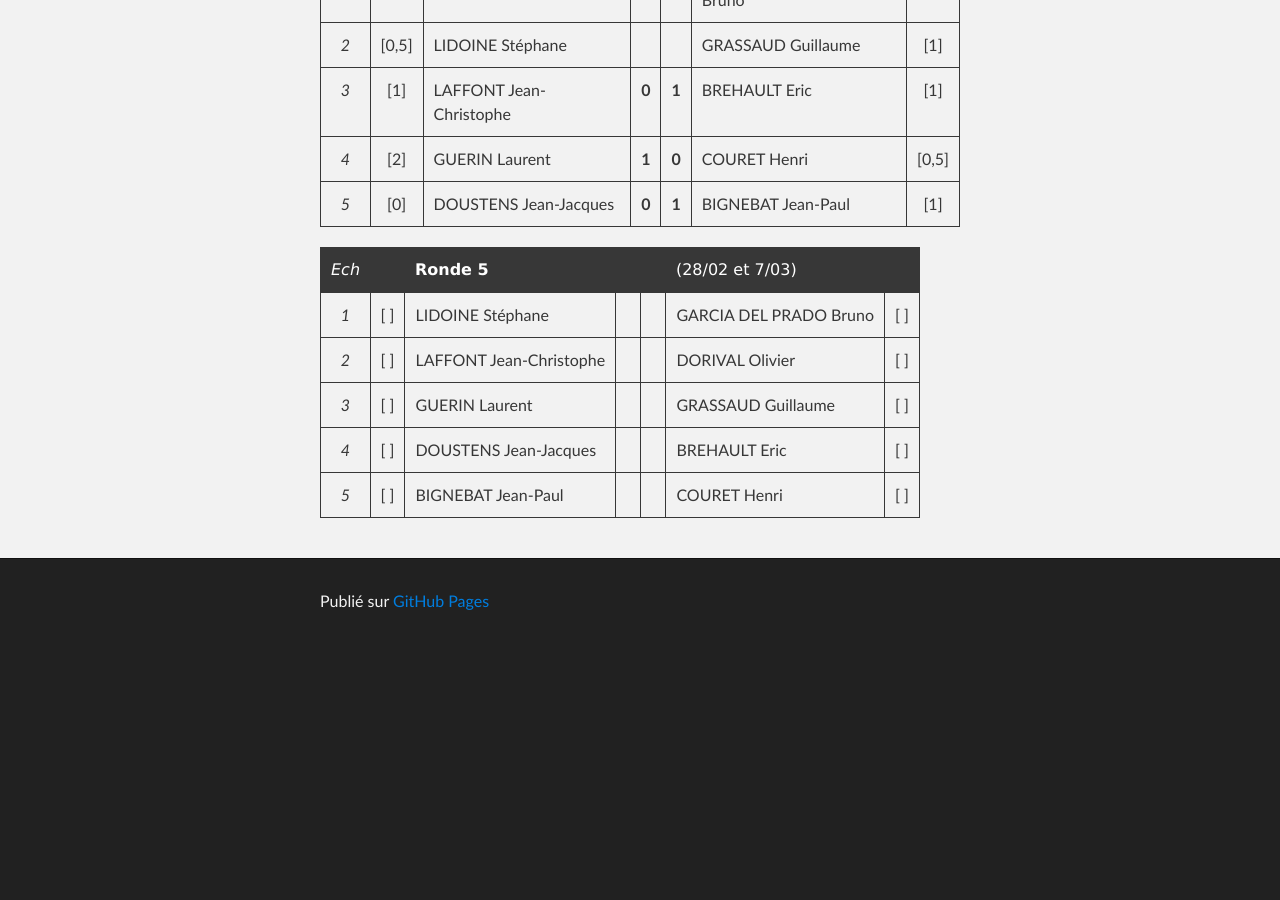
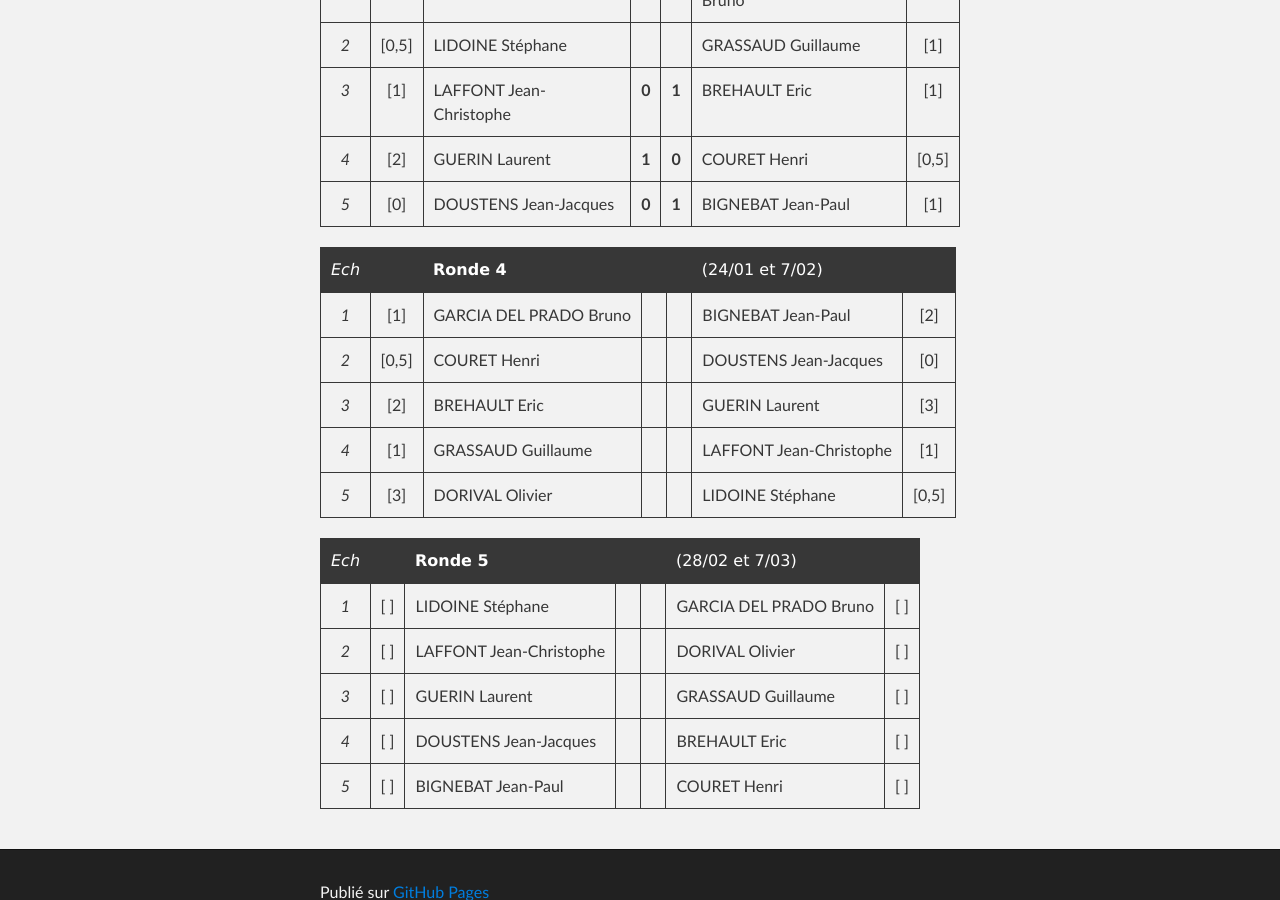
Before and after one commit to echiquier-villeneuve-tolosane/echiquier-villeneuve-tolosane.github.io, a Jekyll site: the page built from club.md, in a window 1280 px wide and 900 px high, scrolled down 1498 px. Built offline with Jekyll 4.4.1, drawn with Linux system fonts in a browser that asks for light colours; nearby versions of some CDN libraries; before the commit the page ends 2146 px from its top, so only the background shows below that.

Commit message:
Updated club.md

```diff
--- a/club.md
+++ b/club.md
@@ -49,6 +49,13 @@ La cadence est 1h30 + 30s/c pour les 40 premiers coups suivi d'un incrément de
 |*4*| [2] | GUERIN Laurent       |**1**|**0**| COURET Henri              |[0,5]|
 |*5*| [0] | DOUSTENS Jean-Jacques   |**0**|**1**| BIGNEBAT Jean-Paul     | [1] |
 
+|*Ech*|     | **Ronde 4**        |     |     |  (24/01 et 7/02)          |     |
+|:-:|:-:| ---------------------- |:---:|:---:| ------------------------- |:---:|
+|*1*| [1] | GARCIA DEL PRADO Bruno    | | | BIGNEBAT Jean-Paul        | [2] |
+|*2*|[0,5]| COURET Henri              | | | DOUSTENS Jean-Jacques     | [0] |
+|*3*| [2] | BREHAULT Eric             | | | GUERIN Laurent            | [3] |
+|*4*| [1] | GRASSAUD Guillaume        | | | LAFFONT Jean-Christophe   | [1] |
+|*5*| [3] | DORIVAL Olivier           | | | LIDOINE Stéphane          |[0,5]|
 
 |*Ech*|     | **Ronde 5**        |     |     |  (28/02 et 7/03)          |     |
 |:-:|:-:| ---------------------- |:---:|:---:| ------------------------- |:---:|
```
